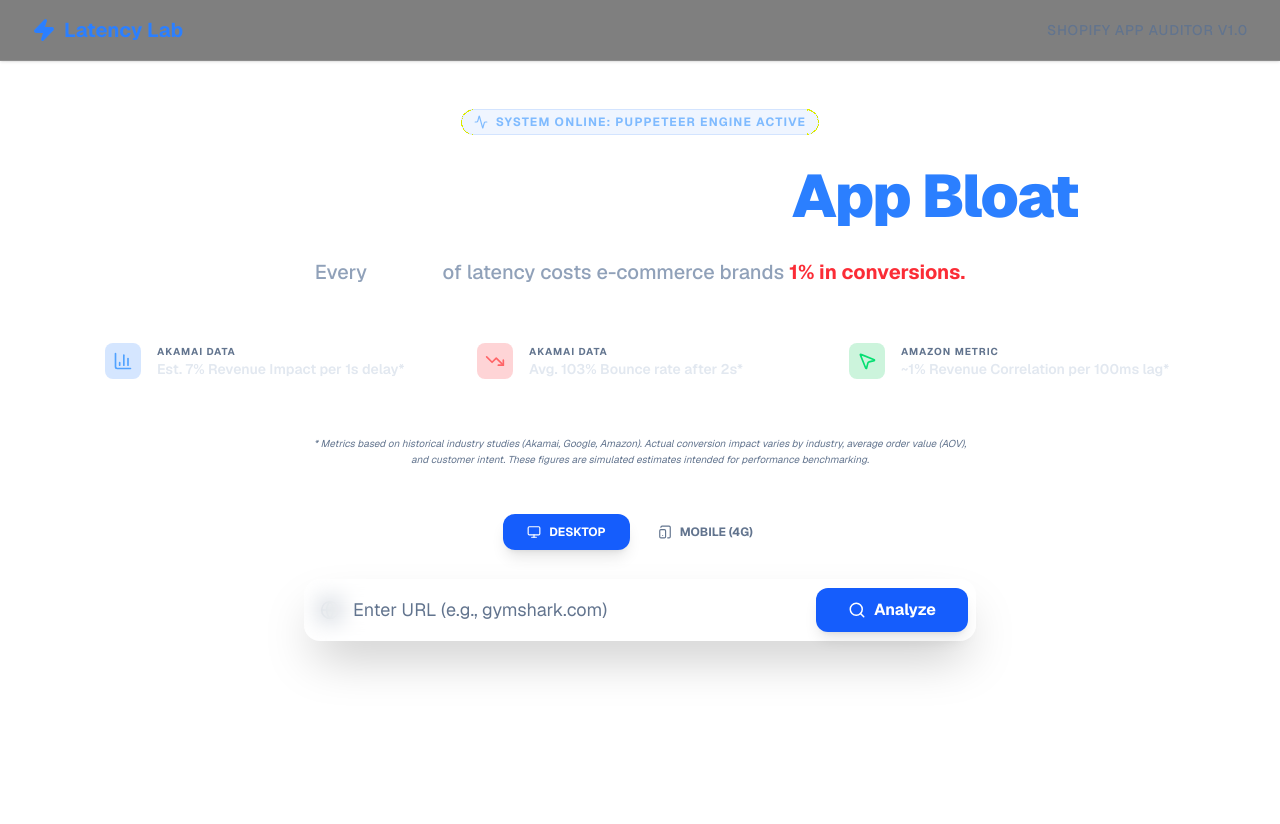
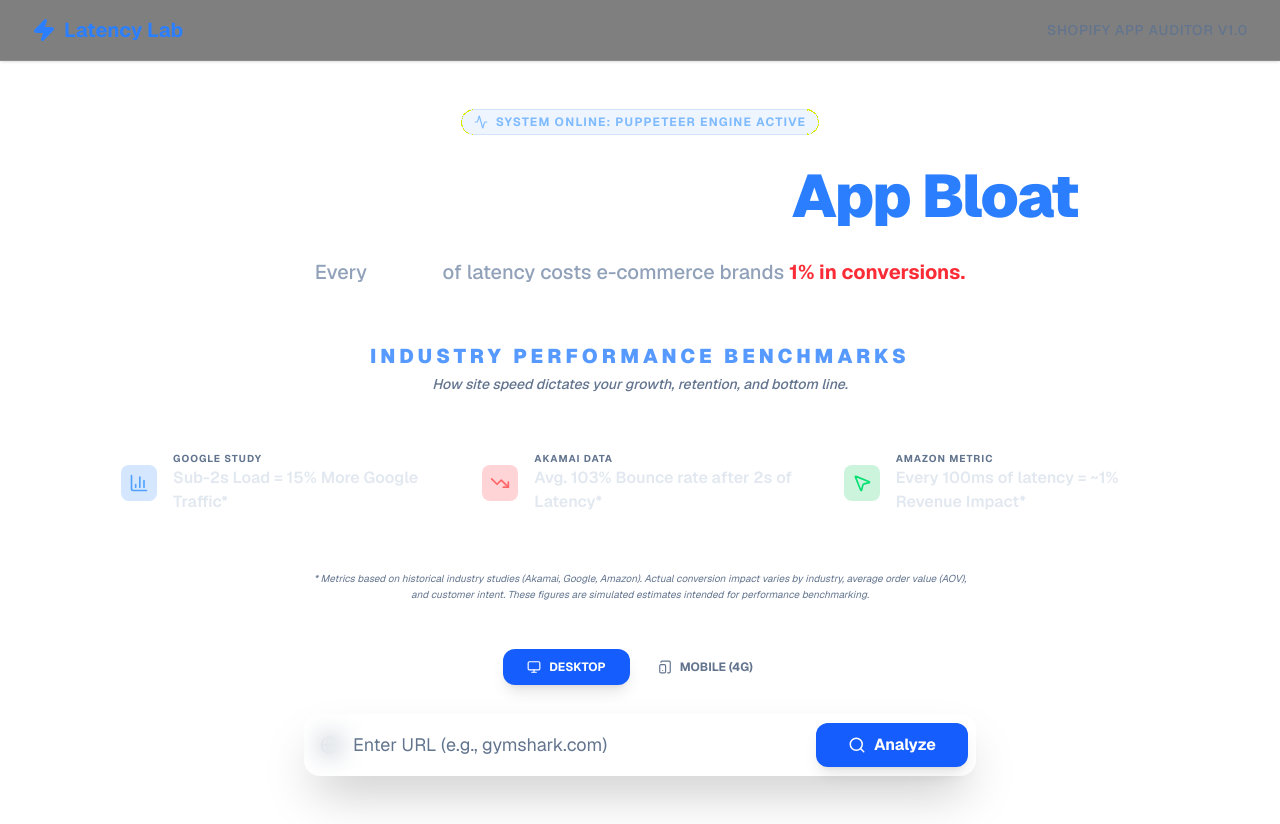
Before and after one commit to manavkr0710/latency-lab, a Next.js app in the folder frontend/: page / in a window 1280 px wide. Before the commit the page ends 800 px from the top, so only its background shows below. Built offline with nearby package versions, Linux system fonts and the light colour scheme.

Commit message:
ui: added industry benchmark title above the 3 fact cards, went back to the calculation of 10% instead of 7% for every 1 sec latency

```diff
--- a/frontend/app/page.tsx
+++ b/frontend/app/page.tsx
@@ -27,7 +27,7 @@ export default function Home() {
   const [device, setDevice] = useState<'desktop' | 'mobile'>('desktop');
 
   const calculateRevenueLoss = (latency: number) => {
-    const impactPercentage = (latency / 1000) * 0.07;
+    const impactPercentage = (latency / 1000) * 0.10;
     const monthlyLoss = monthlyRevenue * impactPercentage;
     return monthlyLoss.toLocaleString('en-US', {
       style: 'currency',
@@ -86,27 +86,39 @@ export default function Home() {
             </p>
           </div>
 
+          {/* NEW: Industry Benchmarks Header */}
+          <div className="space-y-1 pt-4">
+            <h3 className="text-xl font-black uppercase tracking-[0.2em] text-blue-500/80">
+              Industry Performance Benchmarks
+            </h3>
+            <p className="text-sm text-slate-500 font-medium italic">
+              How site speed dictates your growth, retention, and bottom line.
+            </p>
+          </div>
+
+
+
           {/*Industry Benchmarks */}
-          <div className="grid grid-cols-1 md:grid-cols-3 gap-3 max-5-4xl mx-auto">
+          <div className="grid grid-cols-1 md:grid-cols-3 gap-3 max-w-6xl mx-auto px-4">
             <div className="bg-white/5 border border-white/10 p-4 rounded-2xl backdrop-blur-sm flex items-center gap-4 text-left hover:bg-white/10 transition-colors">
               <div className="bg-blue-500/20 p-2 rounded-lg text-blue-400"><BarChart3 size={20} /></div>
               <div>
-                <p className="text-[10px] uppercase tracking-widest text-slate-500 font-bold">Akamai Data</p>
-                <p className="text-sm font-semibold text-slate-200">Est. 7% Revenue Impact per 1s delay*</p>
+                <p className="text-[10px] uppercase tracking-widest text-slate-500 font-bold">Google Study</p>
+                <p className="text-base font-semibold text-slate-200">Sub-2s Load = 15% More Google Traffic*</p>
               </div>
             </div>
             <div className="bg-white/5 border border-white/10 p-4 rounded-2xl backdrop-blur-sm flex items-center gap-4 text-left hover:bg-white/10 transition-colors">
               <div className="bg-red-500/20 p-2 rounded-lg text-red-400"><TrendingDown size={20} /></div>
               <div>
                 <p className="text-[10px] uppercase tracking-widest text-slate-500 font-bold">Akamai Data</p>
-                <p className="text-sm font-semibold text-slate-200">Avg. 103% Bounce rate after 2s*</p>
+                <p className="text-base font-semibold text-slate-200">Avg. 103% Bounce rate after 2s of Latency*</p>
               </div>
             </div>
             <div className="bg-white/5 border border-white/10 p-4 rounded-2xl backdrop-blur-sm flex items-center gap-4 text-left hover:bg-white/10 transition-colors">
               <div className="bg-green-500/20 p-2 rounded-lg text-green-400"><MousePointer2 size={20} /></div>
               <div>
                 <p className="text-[10px] uppercase tracking-widest text-slate-500 font-bold">Amazon Metric</p>
-                <p className="text-sm font-semibold text-slate-200">~1% Revenue Correlation per 100ms lag*</p>
+                <p className="text-base font-semibold text-slate-200">Every 100ms of latency = ~1% Revenue Impact*</p>
               </div>
             </div>
           </div>
@@ -226,7 +238,7 @@ export default function Home() {
                     <span className="text-xs text-slate-400 font-normal ml-1 tracking-normal uppercase italic">/mo</span>
                   </h3>
                   <p className="mt-2 text-[10px] text-slate-400 leading-tight border-t border-slate-50 pt-2 font-medium">
-                    <span className="text-red-400 font-bold underline italic">Cumulative Impact:</span> Every 1s of total bloat = 7% sales drop.
+                    <span className="text-red-400 font-bold underline italic">Cumulative Impact:</span> Every 1s of total bloat = ~10% sales drop.
                   </p>
                 </div>
                 <div className="bg-red-600 p-3 rounded-full text-white shadow-lg shadow-red-200">
```
